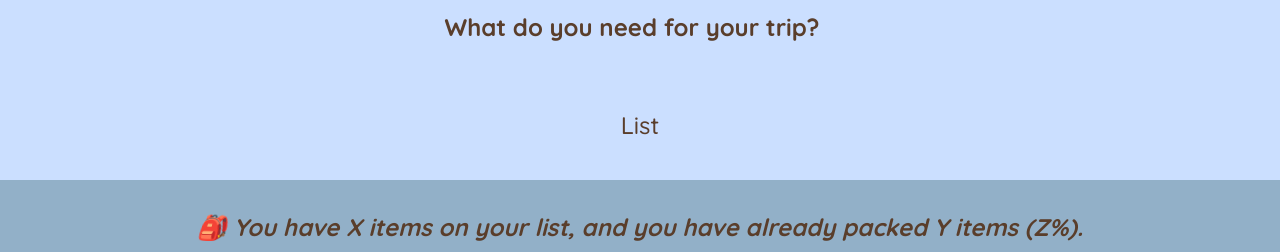
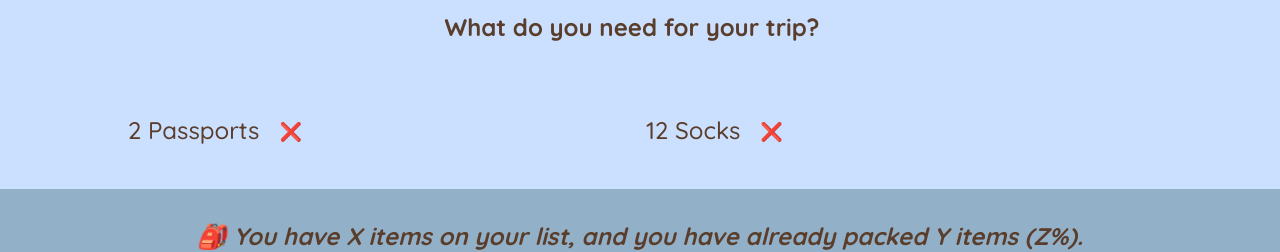
Before and after one commit to sgc93/enGO, a JavaScript app: page / in a window 1280 px wide. Shown: the part 376-628 px from the top of the page. Built offline with nearby package versions, Linux system fonts and the light colour scheme; the HTML template or start-up script is replaced by a standard one.

Commit message:
rendering initial items

```diff
--- a/src/App.js
+++ b/src/App.js
@@ -1,3 +1,8 @@
+const initialItems = [
+	{ id: 1, description: "Passports", quantity: 2, packed: false },
+	{ id: 2, description: "Socks", quantity: 12, packed: false },
+];
+
 function App() {
 	return (
 		<div className="app">
@@ -32,7 +37,27 @@
 }
 
 function PackingList() {
-	return <div className="list">List</div>;
+	return (
+		<div className="list">
+			<ul>
+				{initialItems.map((item) => (
+					<Item item={item} />
+				))}
+			</ul>
+		</div>
+	);
+}
+
+function Item({ item }) {
+	console.log(item);
+	return (
+		<li>
+			<span>
+				{item.quantity} {item.description}
+			</span>
+			<button>❌</button>
+		</li>
+	);
 }
 
 function Stats() {
```
